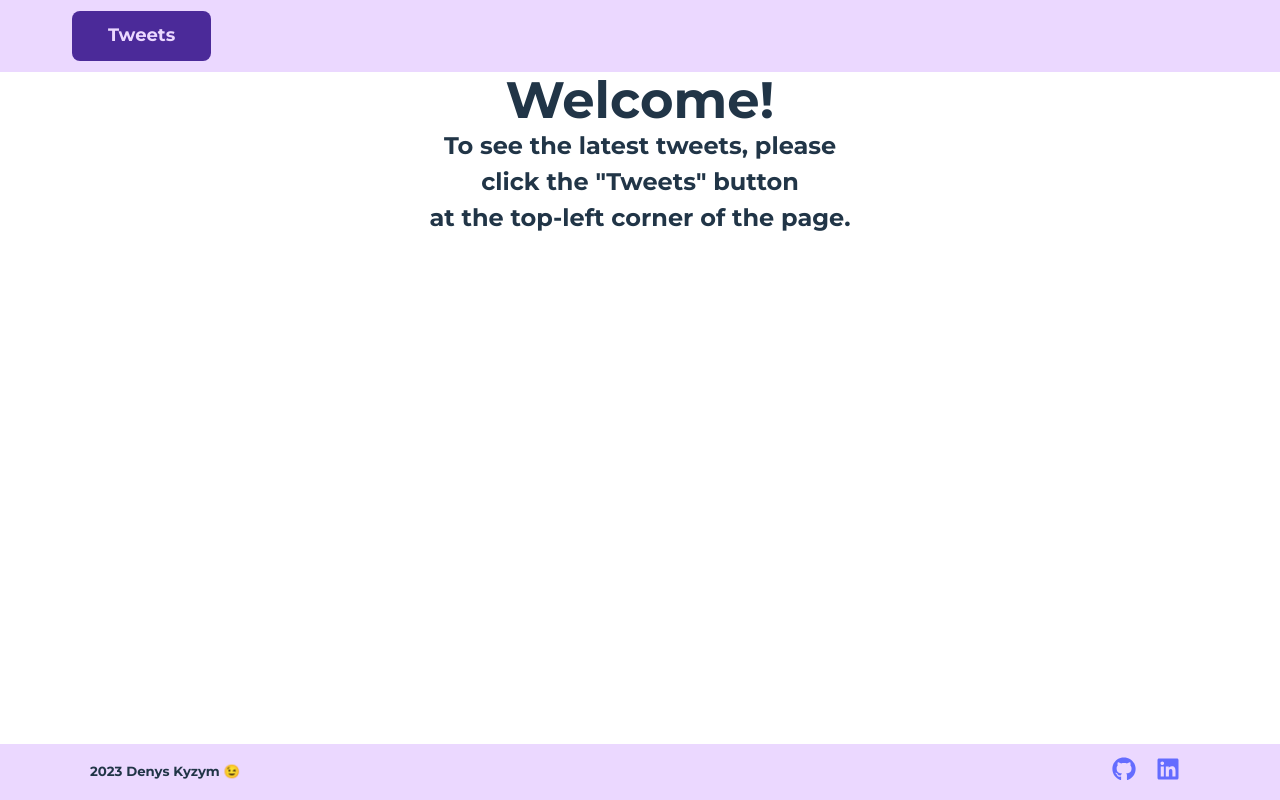
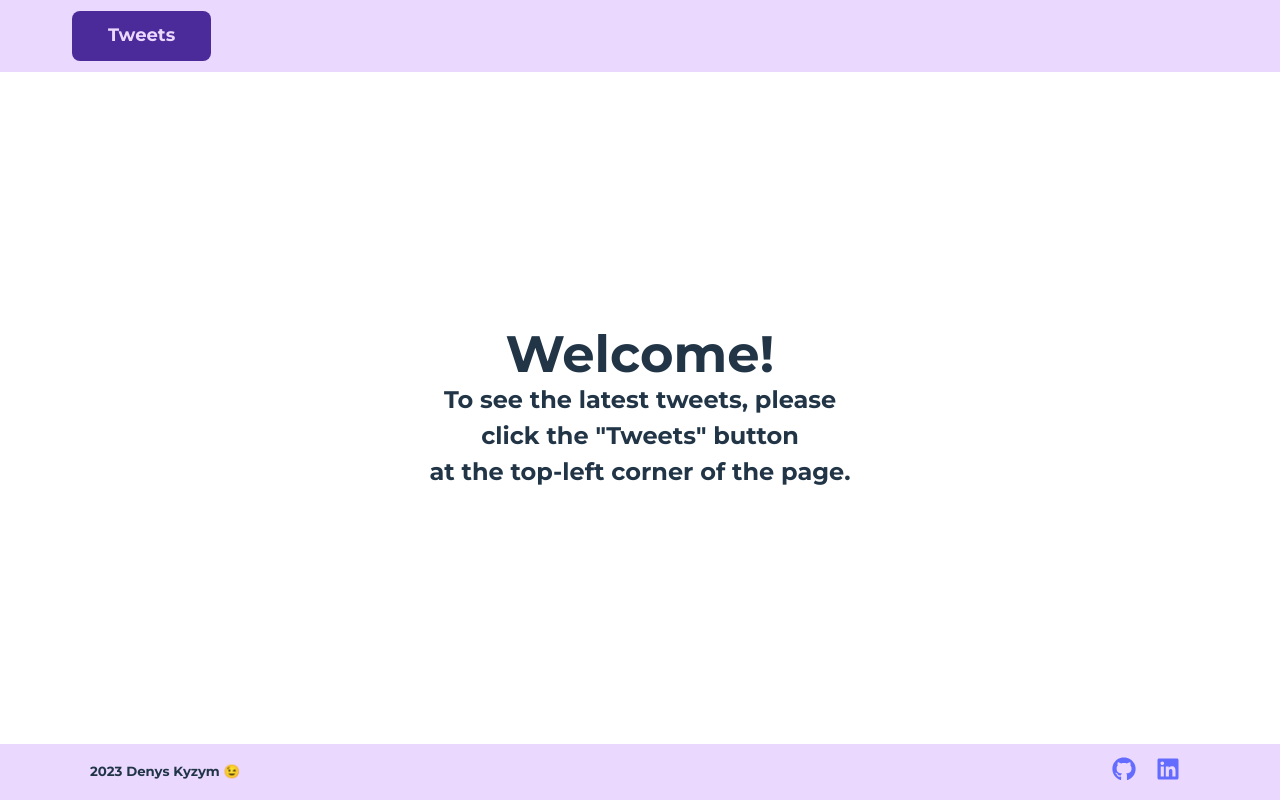
Before and after one commit to kyzym/twit-cards, a React (Vite) app: page / in a window 1280 px wide. Built offline with nearby package versions, Linux system fonts and the light colour scheme.

Commit message:
fix: homepage text 04/15/2023 18:28:07

```diff
--- a/src/pages/HomePage/HomePage.jsx
+++ b/src/pages/HomePage/HomePage.jsx
@@ -1,13 +1,14 @@
 import React from "react";
+import { StyledHomePageWrapper } from "./HomePage.styled";
 
 export const Home = () => {
   return (
-    <div>
+    <StyledHomePageWrapper>
       <h1>Welcome!</h1>
       <h2>
         To see the latest tweets, please <br /> click the "Tweets" button
         <br /> at the top-left corner of the page.
       </h2>
-    </div>
+    </StyledHomePageWrapper>
   );
 };
--- /dev/null
+++ b/src/pages/HomePage/HomePage.styled.jsx
@@ -0,0 +1,9 @@
+import styled from "styled-components";
+
+export const StyledHomePageWrapper = styled.div`
+  display: flex;
+  justify-content: center;
+  align-items: center;
+  flex-direction: column;
+  height: 100%;
+`;
```
